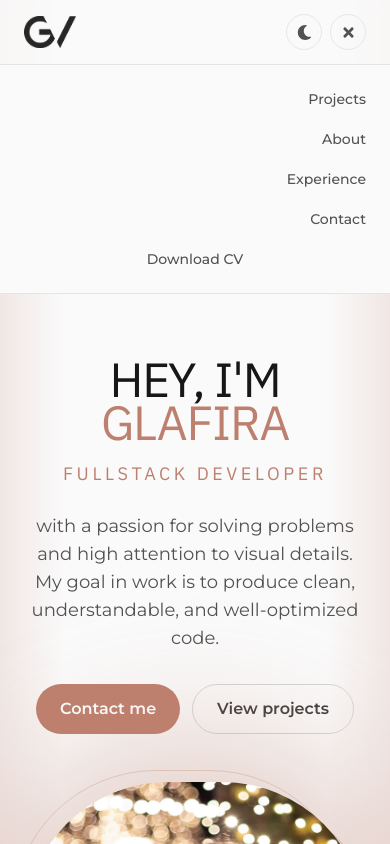
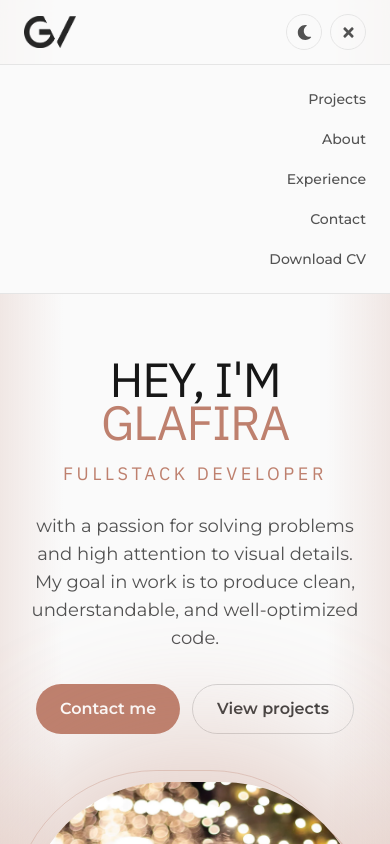
Before and after one commit to glafver/portfolio, a React (Vite) app: page / in a window 390 px wide. Both pictures are taken after a click on the button 348 px from the left and 32 px from the top of the page. Shown: the top 844 px of the page. Built offline with nearby package versions, Linux system fonts and the light colour scheme; no server answers; the database is empty.

Commit message:
Right-align Download CV in burger menu

```diff
--- a/src/components/Navbar.tsx
+++ b/src/components/Navbar.tsx
@@ -62,7 +62,7 @@ const Navbar: React.FC = () => {
                             downloadFile(content['cv.url'], 'Glafira_Veretennikova_CV.pdf');
                             setIsOpen(false);
                         }}
-                        className={`block py-2 ${linkClass} w-full`}
+                        className={`block py-2 ${linkClass} w-full text-right`}
                     >
                         Download CV
                     </button>
```
